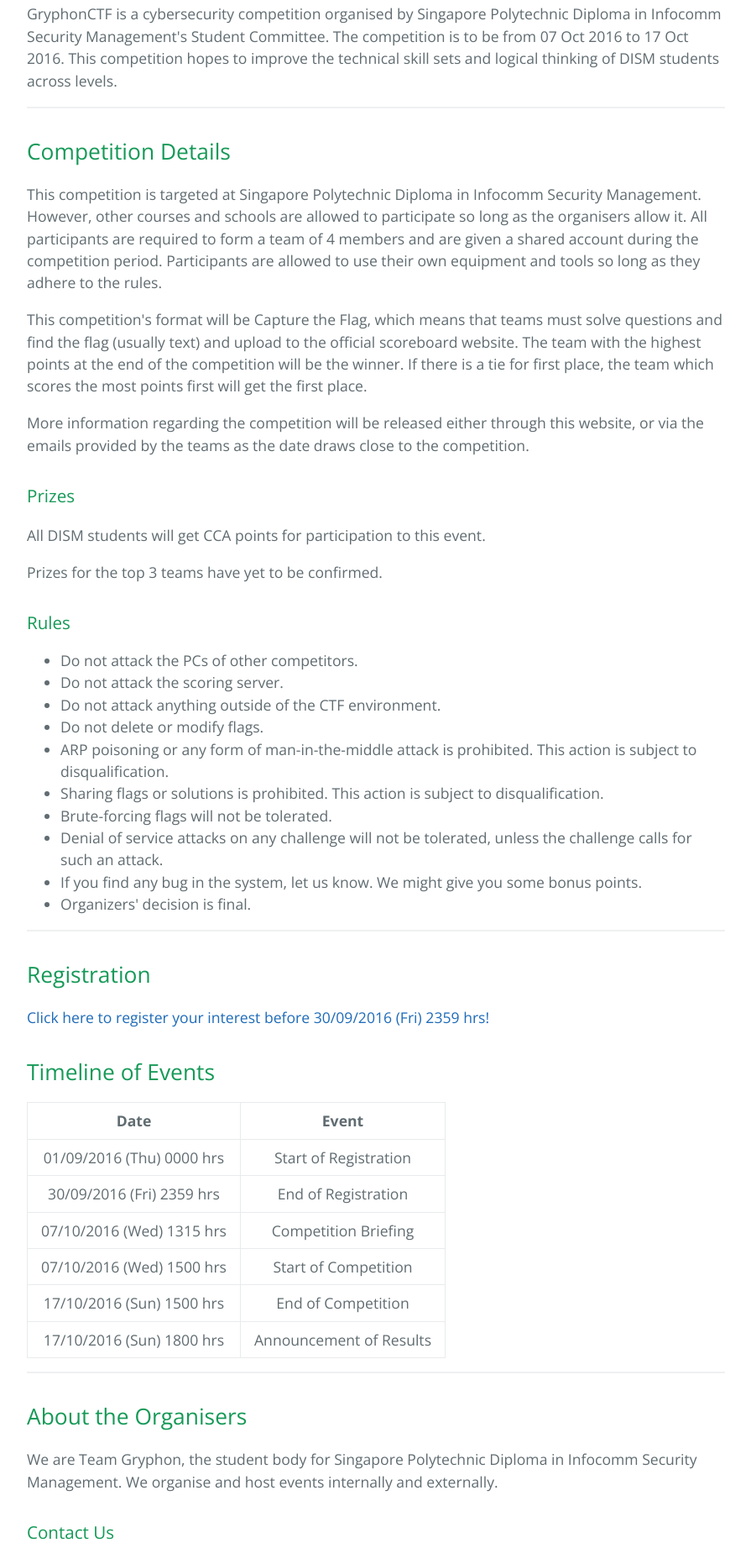
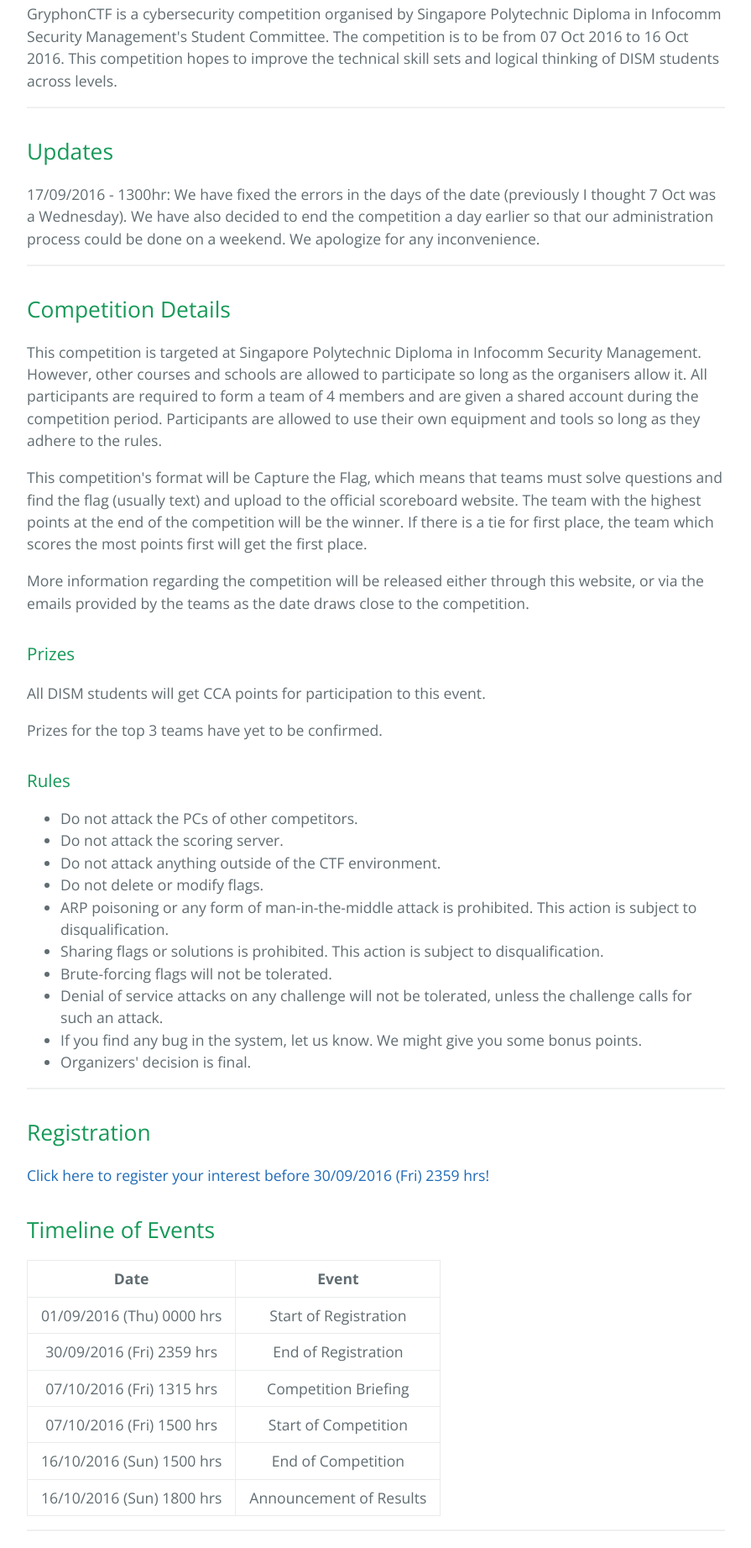
Before and after one commit to SPGryphons/GryphonCTF2016-Website, a plain HTML site: page index.html in a window 1280 px wide. Shown: the part 820-2663 px from the top of the page at 84% size, without its empty margins (192-1087 px from the left). Drawn offline with nearby package versions, Linux system fonts and the light colour scheme.

```diff
--- a/index.html
+++ b/index.html
@@ -24,7 +24,14 @@
 <h1>
 <a id="welcome-to-gryphonctf" class="anchor" href="#welcome-to-gryphonctf" aria-hidden="true"><span aria-hidden="true" class="octicon octicon-link"></span></a>Welcome to GryphonCTF!</h1>
 
-<p>GryphonCTF is a cybersecurity competition organised by Singapore Polytechnic Diploma in Infocomm Security Management's Student Committee. The competition is to be from 07 Oct 2016 to 17 Oct 2016. This competition hopes to improve the technical skill sets and logical thinking of DISM students across levels. </p>
+<p>GryphonCTF is a cybersecurity competition organised by Singapore Polytechnic Diploma in Infocomm Security Management's Student Committee. The competition is to be from 07 Oct 2016 to 16 Oct 2016. This competition hopes to improve the technical skill sets and logical thinking of DISM students across levels. </p>
+
+<hr>
+
+<h2>
+<a id="updates" class="anchor" href="#updates" aria-hidden="true"><span aria-hidden="true" class="octicon octicon-link"></span></a>Updates</h2>
+
+<p>17/09/2016 - 1300hr: We have fixed the errors in the days of the date (previously I thought 7 Oct was a Wednesday). We have also decided to end the competition a day earlier so that our administration process could be done on a weekend. We apologize for any inconvenience.</p>
 
 <hr>
 
@@ -87,19 +94,19 @@
 <td align="center">End of Registration</td>
 </tr>
 <tr>
-<td align="center">07/10/2016 (Wed) 1315 hrs</td>
+<td align="center">07/10/2016 (Fri) 1315 hrs</td>
 <td align="center">Competition Briefing</td>
 </tr>
 <tr>
-<td align="center">07/10/2016 (Wed) 1500 hrs</td>
+<td align="center">07/10/2016 (Fri) 1500 hrs</td>
 <td align="center">Start of Competition</td>
 </tr>
 <tr>
-<td align="center">17/10/2016 (Sun) 1500 hrs</td>
+<td align="center">16/10/2016 (Sun) 1500 hrs</td>
 <td align="center">End of Competition</td>
 </tr>
 <tr>
-<td align="center">17/10/2016 (Sun) 1800 hrs</td>
+<td align="center">16/10/2016 (Sun) 1800 hrs</td>
 <td align="center">Announcement of Results</td>
 </tr>
 </tbody>
```
Also changed, not shown: params.json (+1 -1 lines).
